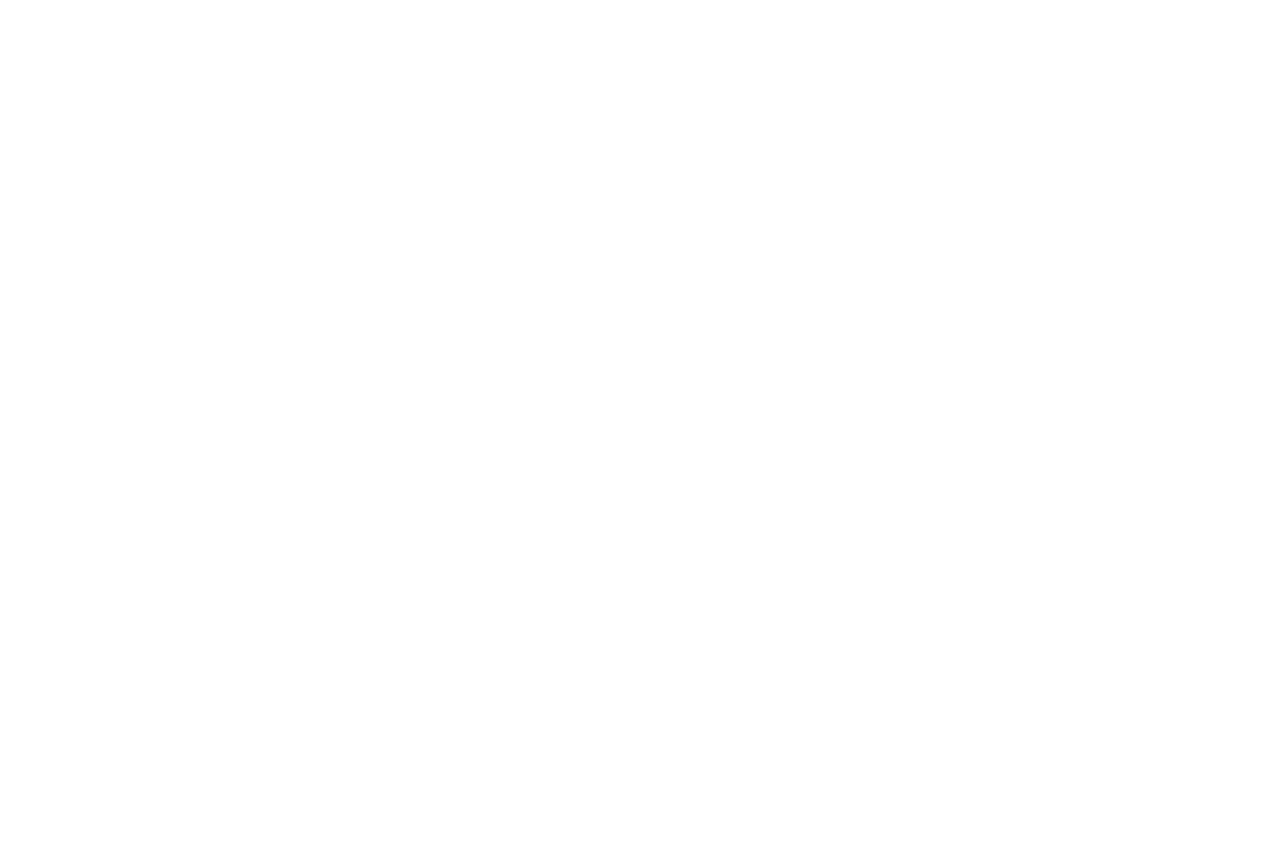
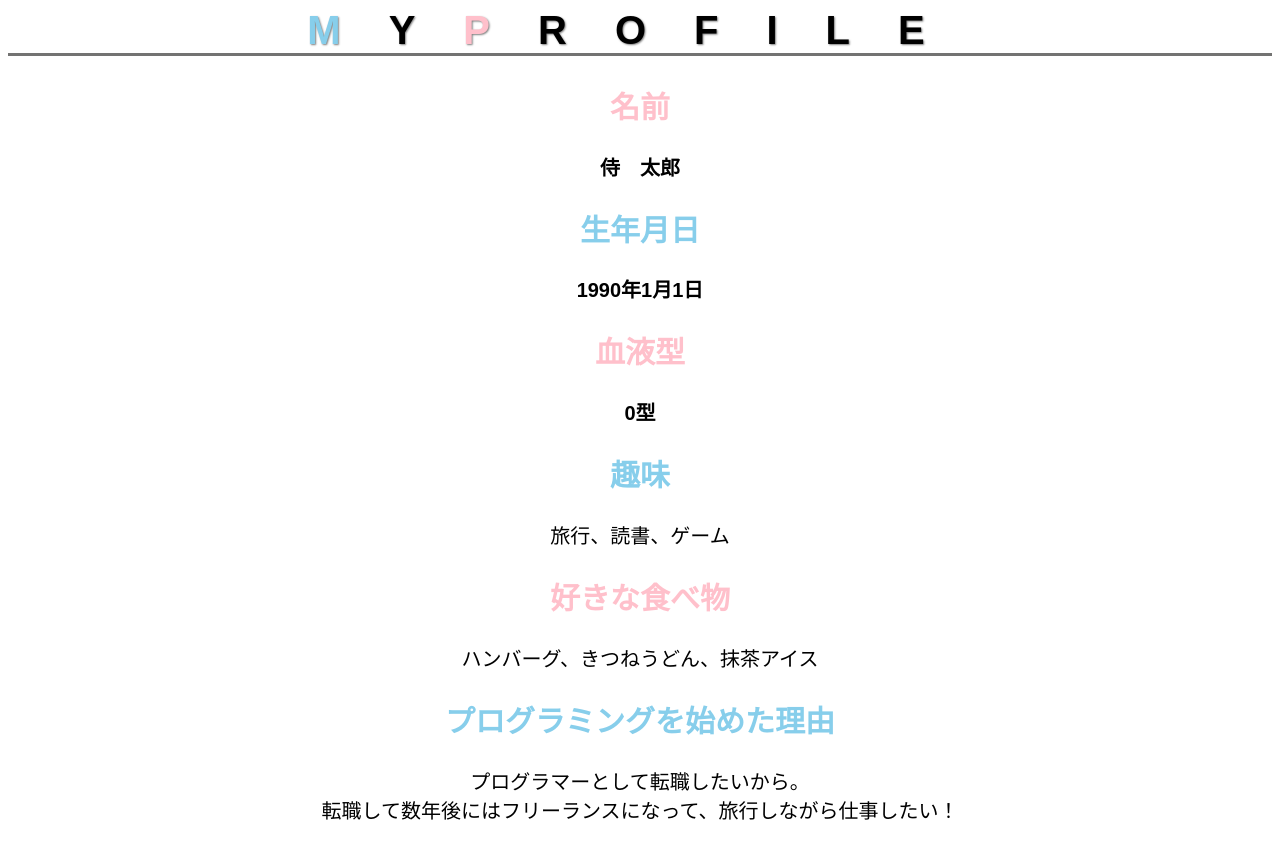
Before and after one commit to MJunkoIto/html-css-basic-kadai, a plain HTML site: page kadai_014/kadai=014.html in a window 1280 px wide. Before the commit the page ends 800 px from the top, so only its background shows below. Drawn offline with Linux system fonts and the light colour scheme.

Commit message:
kadai_-014

```diff
--- a/kadai_014/kadai=014.html
+++ b/kadai_014/kadai=014.html
@@ -1 +1,40 @@
-<html></html>
+<html>
+  <head>
+    <title>14章課題</title>
+    <meta name="description" content="このページは14章の課題です。" />
+    <meta charset="utf-8" />
+    <link rel="stylesheet" href="style.css" />
+    <link rel="preconnect" href="https://fonts.googleapis.com" />
+    <link rel="preconnect" href="https://fonts.gstatic.com" crossorigin />
+    <link
+      href="https://fonts.googleapis.com/css2?family=Noto+Sans+JP&display=swap"
+      rel="stylesheet"
+    />
+  </head>
+  <body>
+    <main>
+      <div id="basic">
+        <h1>
+          <span style="color: SkyBlue">M</span>Y<span
+            style="color: rgb(255, 192, 203)"
+            >P</span
+          >ROFILE
+        </h1>
+        <h2 class="heading2a">名前</h2>
+        <p><b>侍　太郎</b></p>
+        <h2 class="heading2b">生年月日</h2>
+        <p><b>1990年1月1日</b></p>
+        <h2 class="heading2a">血液型</h2>
+        <p><b>0型</b></p>
+        <h2 class="heading2b">趣味</h2>
+        <p>旅行、読書、ゲーム</p>
+        <h2 class="heading2a">好きな食べ物</h2>
+        <p>ハンバーグ、きつねうどん、抹茶アイス</p>
+        <h2 class="heading2b">プログラミングを始めた理由</h2>
+        <p>
+          プログラマーとして転職したいから。<br />転職して数年後にはフリーランスになって、旅行しながら仕事したい！
+        </p>
+      </div>
+    </main>
+  </body>
+</html>
--- a/kadai_014/style.css
+++ b/kadai_014/style.css
@@ -1 +1,25 @@
-css
+body {
+  font-family: "Arial", "Meiryo", suns-serif;
+}
+.google font {
+  font-family: "Noto Sans JP" "Jpsefin Sans";
+}
+html {
+  font-size: 20px;
+  text-align: center;
+}
+h1 {
+  font-family: "Josefin Sans", sans-serif;
+  font-size: 40px;
+  letter-spacing: 1.2em;
+  text-shadow: 1px 1px 2px gray;
+  border-bottom: solid 3px rgb(115, 115, 114);
+}
+.heading2a {
+  color: rgb(255, 192, 203);
+}
+.heading2b {
+  color: skyblue;
+}
+.paragraph {
+}
```
